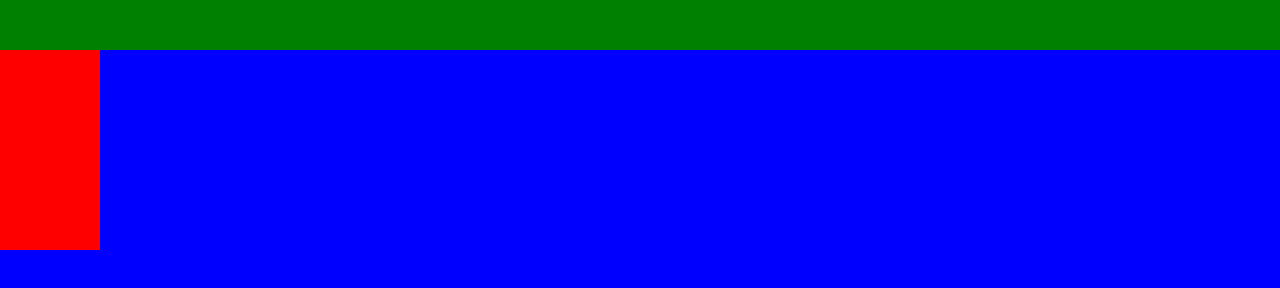
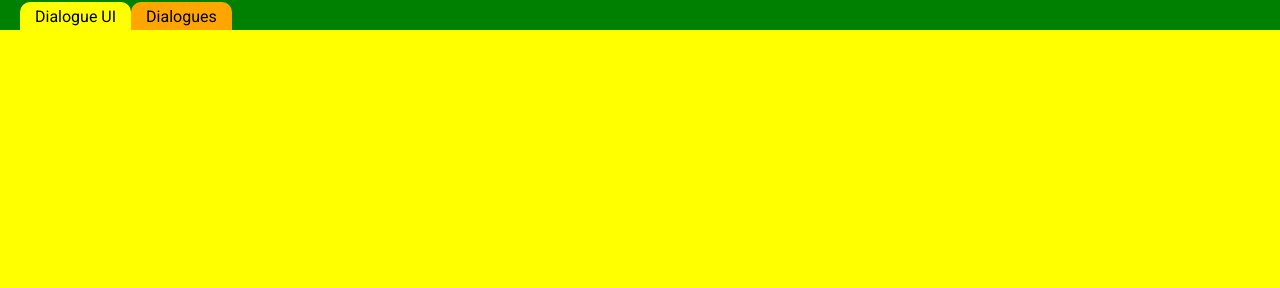
Before and after one commit to felixmariotto/game_module_maker, a website built with webpack: page src/template.html in a window 1280 px wide. Built offline with nearby package versions, Linux system fonts and the light colour scheme.

Commit message:
improve tabs layout

```diff
--- a/src/components/tab/Tab.js
+++ b/src/components/tab/Tab.js
@@ -5,8 +5,29 @@ import './tab.css';
 
 export default function Tab() {
 
+	// TAB TAG
+	// this is actually the positioned element in the layout.
+	// the tab content is a child element with position fixed
+
 	const container = document.createElement('DIV');
 	container.classList.add('tab');
+
+	// TAB CONTENT
+
+	const content = document.createElement('DIV');
+	content.classList.add('tab-content');
+
+	container.append( content );
+
+	//
+
+	container.setName = function( text ) {
+
+		container.append( text );
+
+	};
+
+	//
 
 	return container
 
--- a/src/components/tab/tab.css
+++ b/src/components/tab/tab.css
@@ -1,6 +1,26 @@
 
 .tab {
+	position: relative;
 	background-color: red;
-	height: 100px;
-	width: 100px;
+	height: calc( 100% - 2px );
+	top: 2px;
+	border-radius: calc( var( --navbar-height ) / 3 ) calc( var( --navbar-height ) / 3 ) 0 0;
+	cursor: pointer;
+	display: flex;
+	align-items: center;
+	justify-content: center;
+	padding: 0 15px 0 15px;
 }
+
+	.tab > * {
+		cursor: default;
+	}
+
+	.tab-content {
+		background-color: purple;
+		position: fixed;
+		top: var( --navbar-height );
+		left: 0;
+		height: calc( 100% - var( --navbar-height ) );
+		width: 100%;
+	}
--- a/src/pages/Homepage.js
+++ b/src/pages/Homepage.js
@@ -19,13 +19,40 @@ navbar.id = 'navbar';
 
 container.append( navbar );
 
+// TASKBAR
+
+const taskbar = document.createElement('DIV');
+taskbar.id = 'taskbar';
+
+navbar.append( taskbar );
+
 // TABS CONTAINER
 
 const tabsContainer = document.createElement('DIV');
 tabsContainer.id = "tabs-container";
 
-container.append( tabsContainer );
+navbar.append( tabsContainer );
 
 //
 
 tabsContainer.append( Dialogues, DialogueUI );
+
+// add event listener to each tab, so than when clicked on,
+// the tab get a high z-index and all the others get their
+// normal z-index
+
+[ Dialogues, DialogueUI ].forEach( (tab, idx, arr) => {
+
+	tab.addEventListener( 'click', () => {
+
+		arr.forEach( (tab) => {
+
+			tab.style.zIndex = 'auto';
+
+		})
+
+		tab.style.zIndex = '100';
+
+	})
+
+})
--- a/src/pages/globalStyle.css
+++ b/src/pages/globalStyle.css
@@ -1,4 +1,8 @@
 
 :root {
-	--navbar-height: 50px;
+	--navbar-height: 30px;
 }
+
+* {
+	font-family: 'Roboto', sans-serif;
+}
--- a/src/pages/homepage.css
+++ b/src/pages/homepage.css
@@ -12,9 +12,15 @@
 		height: var( --navbar-height );
 		width: 100%;
 		background-color: green;
+		display: flex;
+		flex-direction: row;
 	}
 
-	#tabs-container {
-		position: fixed;
-		top: var( --navbar-height );
-	}
+		#taskbar {
+			min-width: 20px;
+		}
+
+		#tabs-container {
+			display: flex;
+			flex-direction: row-reverse;
+		}
--- a/src/pages/tabs/dialogueUI/DialogueUI.js
+++ b/src/pages/tabs/dialogueUI/DialogueUI.js
@@ -6,6 +6,9 @@ import Tab from '../../../components/tab/Tab.js';
 //
 
 const tab = Tab();
+tab.id = 'dialogue-ui-tab';
+
+tab.setName( 'Dialogue UI' );
 
 //
 
--- a/src/pages/tabs/dialogueUI/dialogueUI.css
+++ b/src/pages/tabs/dialogueUI/dialogueUI.css
@@ -0,0 +1,5 @@
+
+#dialogue-ui-tab,
+#dialogue-ui-tab > * {
+	background-color: yellow;
+}
--- a/src/pages/tabs/dialogues/Dialogues.js
+++ b/src/pages/tabs/dialogues/Dialogues.js
@@ -6,6 +6,9 @@ import Tab from '../../../components/tab/Tab.js';
 //
 
 const tab = Tab();
+tab.id = 'dialogues-tab';
+
+tab.setName( 'Dialogues' );
 
 //
 
--- a/src/pages/tabs/dialogues/dialogues.css
+++ b/src/pages/tabs/dialogues/dialogues.css
@@ -0,0 +1,5 @@
+
+#dialogues-tab,
+#dialogues-tab > * {
+	background-color: orange;
+}
--- a/src/template.html
+++ b/src/template.html
@@ -3,6 +3,7 @@
   <head>
     <meta charset="utf-8">
     <meta name="viewport" content="width=device-width, user-scalable=no, minimum-scale=1.0, maximum-scale=1.0">
+    <link href="https://fonts.googleapis.com/css2?family=Roboto:ital,wght@0,100;0,300;0,400;0,500;0,700;0,900;1,100;1,300;1,400;1,500;1,700;1,900&display=swap" rel="stylesheet">
     <title>Mini Game Engine</title>
   </head>
   <body>
```
